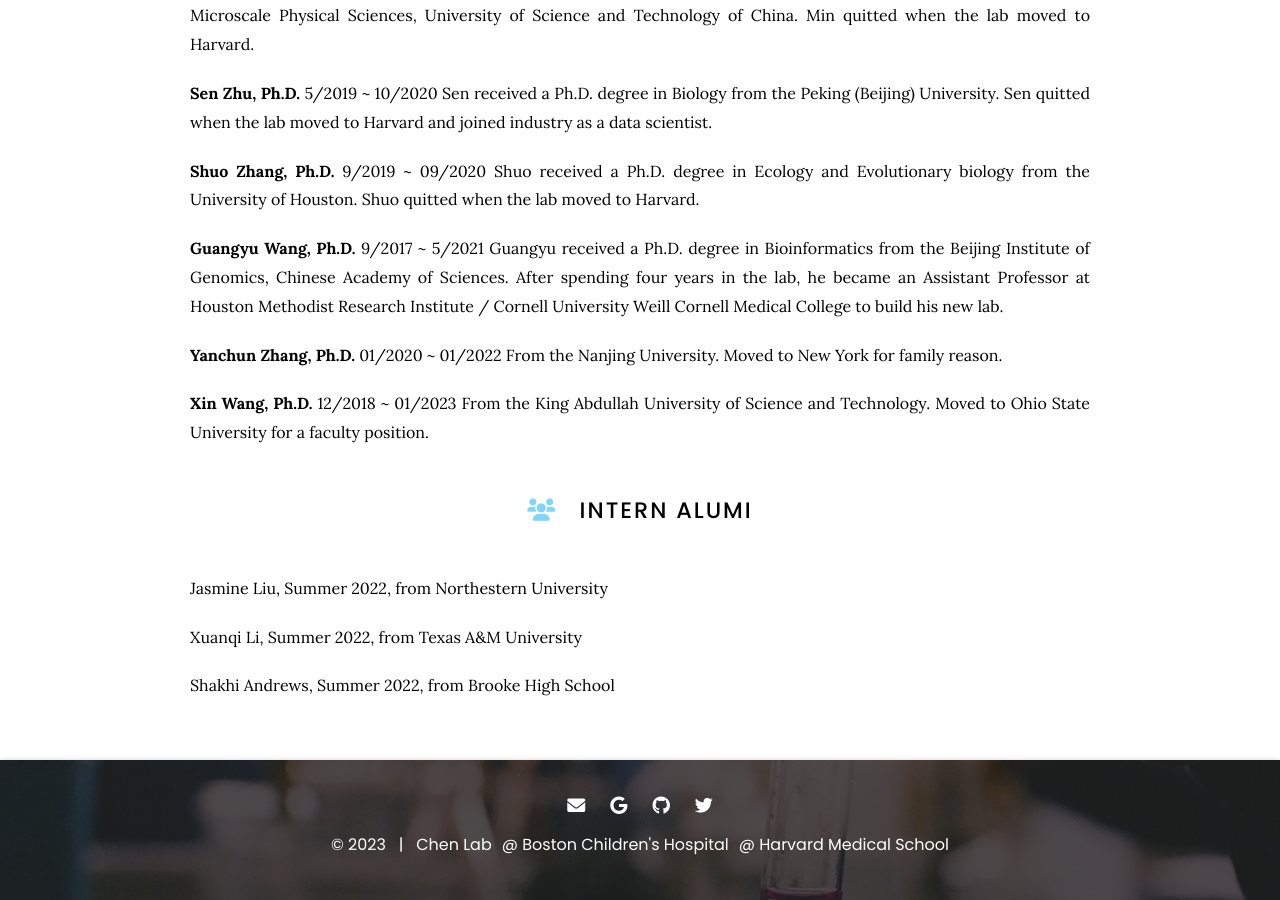
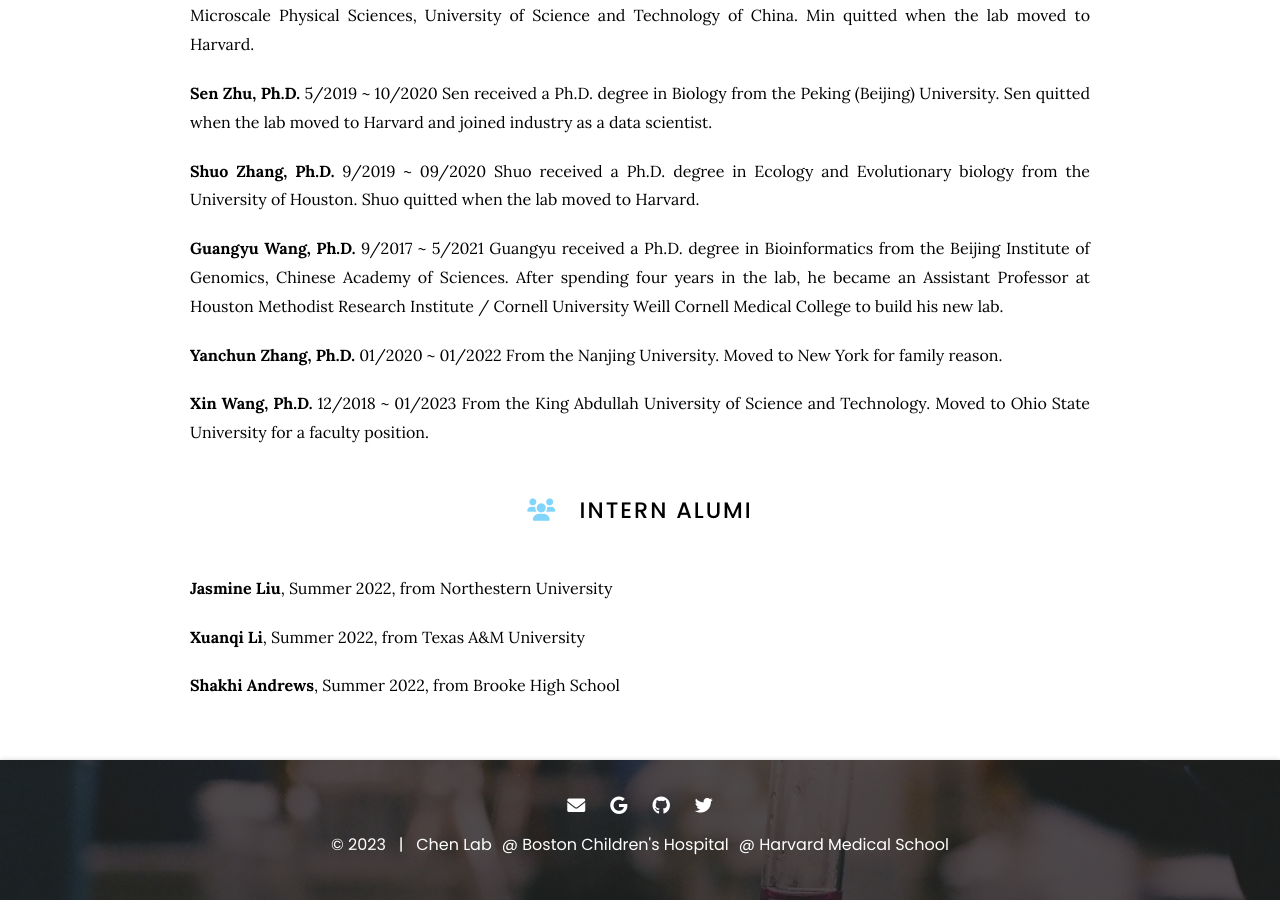
Before and after one commit to kaifuchenlab/kaifuchenlab.github.io, a Jekyll site: the page built from 2.team/index.md, in a window 1280 px wide and 900 px high, scrolled down 1604 px. Built offline with Jekyll 4.4.1, drawn with Linux system fonts in a browser that asks for light colours.

```diff
--- a/2.team/index.md
+++ b/2.team/index.md
@@ -87,8 +87,8 @@ From the King Abdullah University of Science and Technology. Moved to Ohio State
 
 # <i class="fas fa-users"></i>Intern Alumi
 
-Jasmine Liu, Summer 2022, from Northestern University
+**Jasmine Liu**, Summer 2022, from Northestern University
 
-Xuanqi Li, Summer 2022, from Texas A&M University
+**Xuanqi Li**, Summer 2022, from Texas A&M University
 
-Shakhi Andrews, Summer 2022, from Brooke High School
+**Shakhi Andrews**, Summer 2022, from Brooke High School
```
